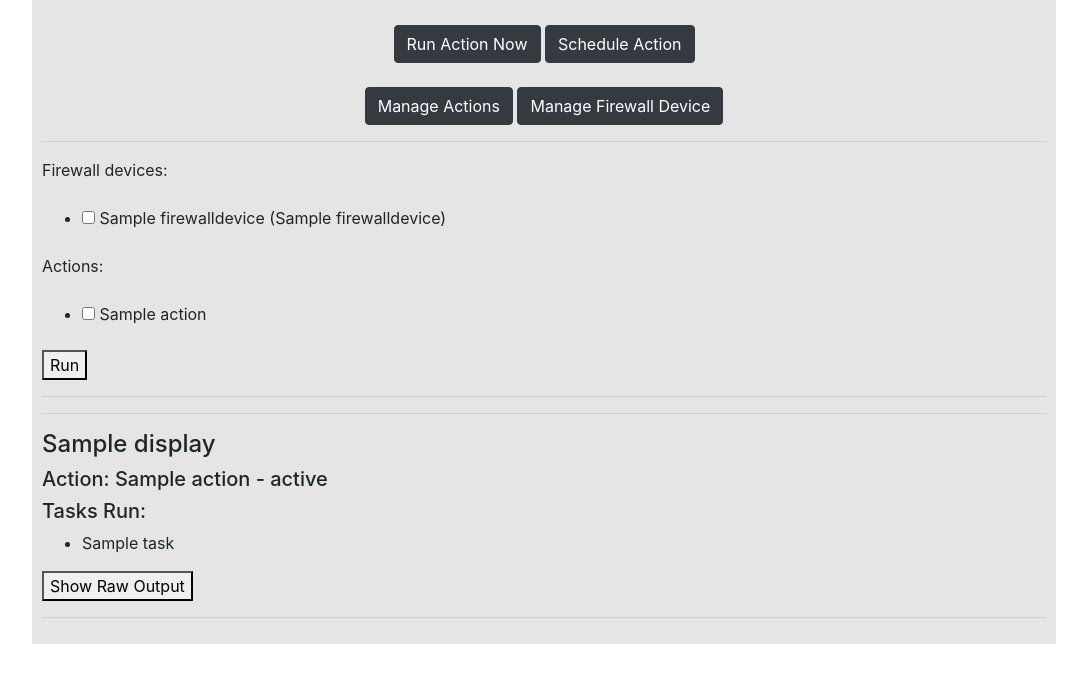
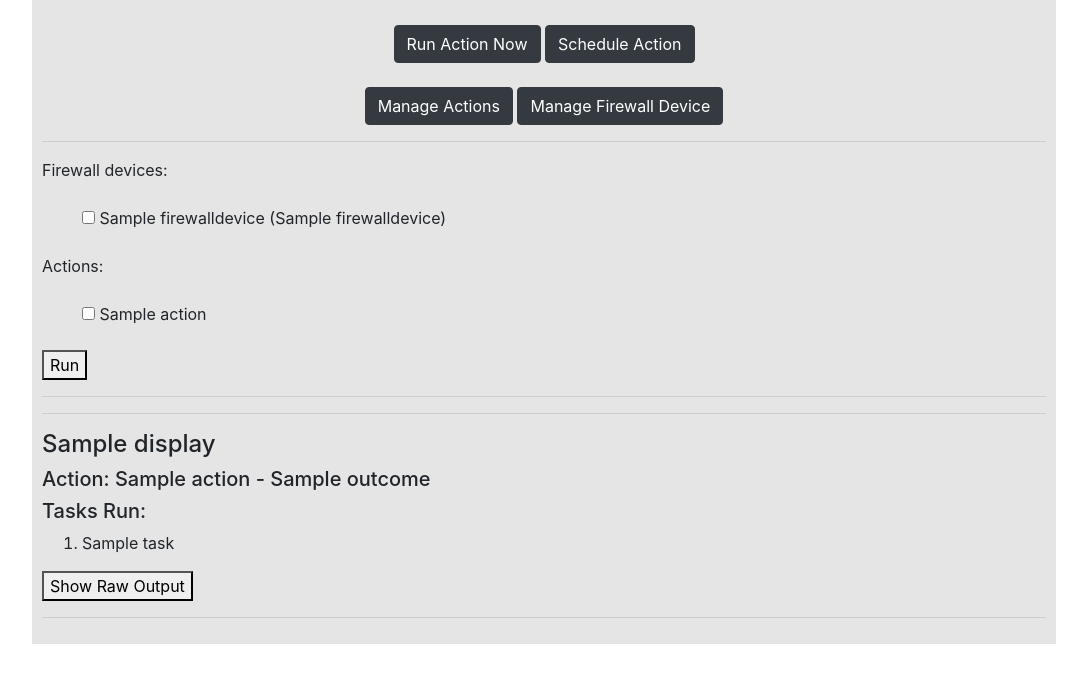
Before and after one commit to Laur04/access_server, a Django app: template access_server/templates/index.html in a window 1280 px wide. Shown: the top 683 px of the page, without its empty margins (96-1183 px from the left). Run offline with Django 3.2, Linux system fonts and the light colour scheme; tables that the repository leaves empty hold one stand-in row (values such as "Sample post"); the template is opened without the code that fills it: values that come from a table or form of the project are taken from there, most other values are stand-ins (such as "Sample title", 1, 10 or a date in 2020); some libraries are stand-ins or nearby versions.

Commit message:
minor fixes

```diff
--- a/access_server/apps/main/forms.py
+++ b/access_server/apps/main/forms.py
@@ -35,6 +35,11 @@ class ScheduleRunForm(ModelForm):
             'time_to_run',
         ]
 
+    def __init__(self, *ars, **kwargs):
+        self.fields['devices'].widget = forms.ModelMultipleChoiceField
+        self.fields['actions'].widget = forms.ModelMultipleChoiceField
+        self.fields['time_to_run'].widget = forms.TimeInput
+
 class ActionCreationForm(ModelForm):
     guided = forms.CharField(max_length=10000, widget=forms.Textarea, initial=default_action_text)
     use_guided_upload = forms.BooleanField(help_text="Checking this will overwrite any previously uploaded context with whatever is in the text field on this page.")
--- a/access_server/apps/main/views.py
+++ b/access_server/apps/main/views.py
@@ -62,7 +62,7 @@ def manage_device(request):
     return render(request, 'manage_device.html', context={'items': FirewallDevice.objects.all()})
 
 def manage_task(request):
-    return render(request, 'manage_task.html', content_type={'items': ScheduledTask.objects.all()})
+    return render(request, 'manage_task.html', context={'items': ScheduledTask.objects.all()})
 
 def add_action(request):
     form = None
@@ -231,7 +231,7 @@ def add_task(request):
             minute = form.cleaned_data["time_to_run"].minute
             hour = form.cleaned_data['time_to_run'].hour
             st = form.save()
-            with ('/etc/cron.daily/access-server' + str(st.id), 'w') as file:
+            with ('/etc/cron.daily/access-server' + str(st.id), 'w+') as file:
                 file.write('{} {} * * * python3 manage.py run_scheduled_task {}'.format(minute, hour, st.id))
 
             return redirect(reverse('manage_task'))
--- a/access_server/templates/index.html
+++ b/access_server/templates/index.html
@@ -16,10 +16,15 @@
             }
         }
     </script>
+    <style>
+        ul {
+            list-style-type: none;
+        }
+    </style>
 {% endblock %}
 
 {% block main %}
-    <div id='run-form' style='list-style-type:none;'>
+    <div id='run-form'>
         <form method='post'>
             {% csrf_token %}
             {{ form.as_p }}
@@ -32,13 +37,13 @@
             {% for hostname, displays in display.items %}
                 <h4>{{ hostname }}</h4>
                 {% for d in displays %}
-                    <h5>Action: {{ d.action }} - {{ d.status }}</h5>
+                    <h5>Action: {{ d.action }} - {{ d.outcome }}</h5>
                     <h5>Tasks Run:</h5>
-                    <ul>
+                    <ol>
                         {% for t in d.tasks %}
                             <li>{{ t }}</li>
                         {% endfor %}
-                    </ul>
+                    </ol>
                     <button id='raw-btn' type='button' onclick='toggleRaw()'>Show Raw Output</button>
                     <pre id='raw-display' style='display:none'>{{ d.raw }}</pre>
                 {% endfor %}
```
